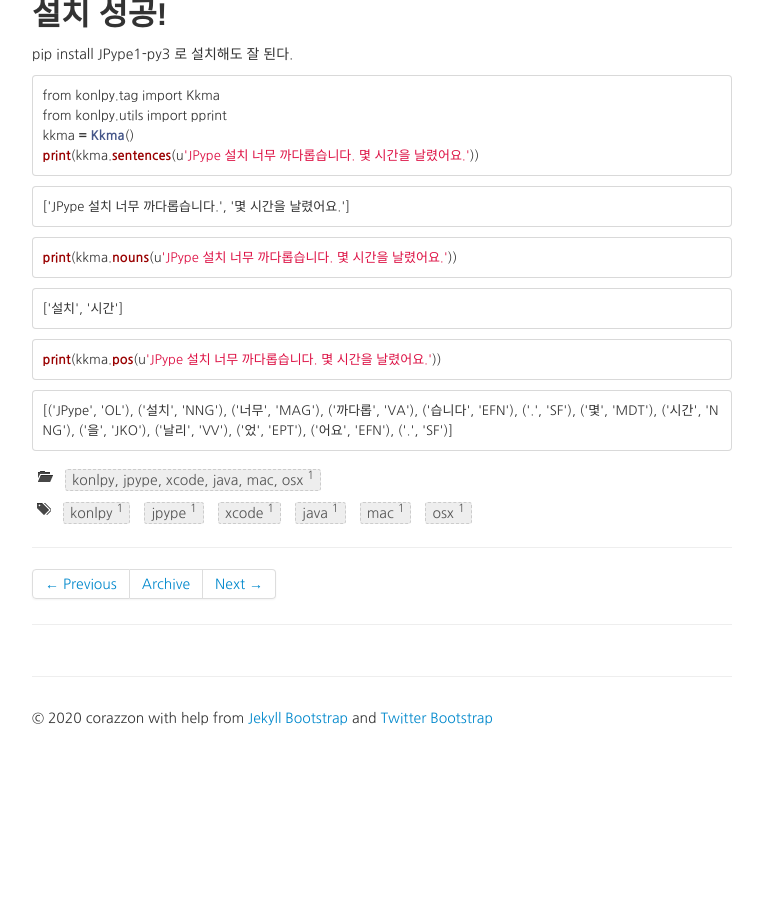
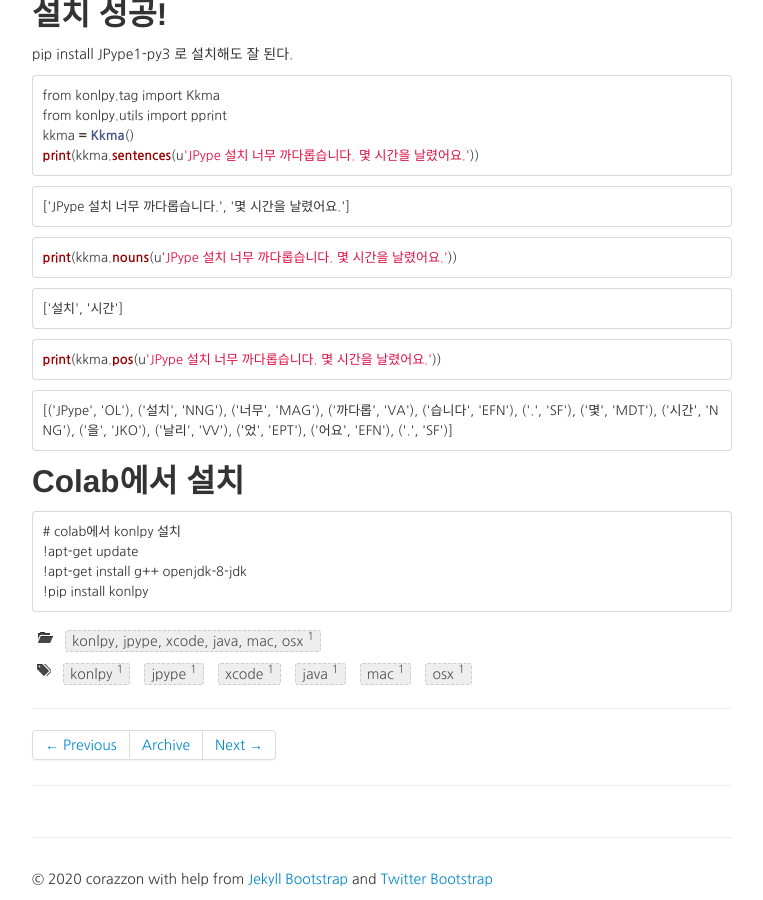
Before and after one commit to corazzon/corazzon.github.com, a Jekyll site: the page built from _posts/2017-11-22-Konlpy_JPype_install_struggle.md, in a window 1280 px wide and 900 px high, scrolled down 2330 px. Shown: the whole window, without its empty margins (258-1021 px from the left). Built offline with Jekyll 4.4.1, drawn with Linux system fonts in a browser that asks for light colours; nearby versions of some CDN libraries; before the commit the page ends 3069 px from its top, so only the background shows below that.

Commit message:
Update 2017-11-22-Konlpy_JPype_install_struggle.md

````diff
--- a/_posts/2017-11-22-Konlpy_JPype_install_struggle.md
+++ b/_posts/2017-11-22-Konlpy_JPype_install_struggle.md
@@ -123,3 +123,12 @@ print(kkma.pos(u'JPype 설치 너무 까다롭습니다. 몇 시간을 날렸어
 ```
 
     [('JPype', 'OL'), ('설치', 'NNG'), ('너무', 'MAG'), ('까다롭', 'VA'), ('습니다', 'EFN'), ('.', 'SF'), ('몇', 'MDT'), ('시간', 'NNG'), ('을', 'JKO'), ('날리', 'VV'), ('었', 'EPT'), ('어요', 'EFN'), ('.', 'SF')]
+
+## Colab에서 설치
+
+```
+# colab에서 konlpy 설치
+!apt-get update
+!apt-get install g++ openjdk-8-jdk
+!pip install konlpy
+```
````
